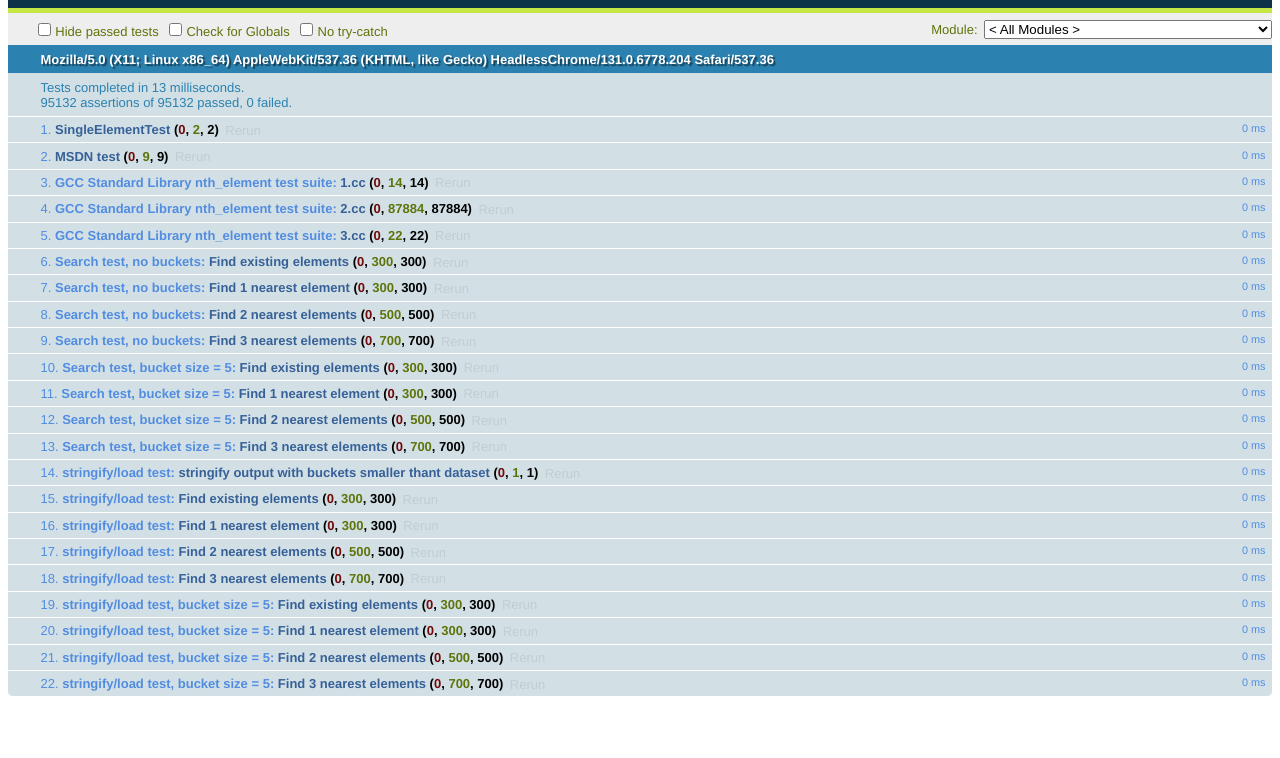
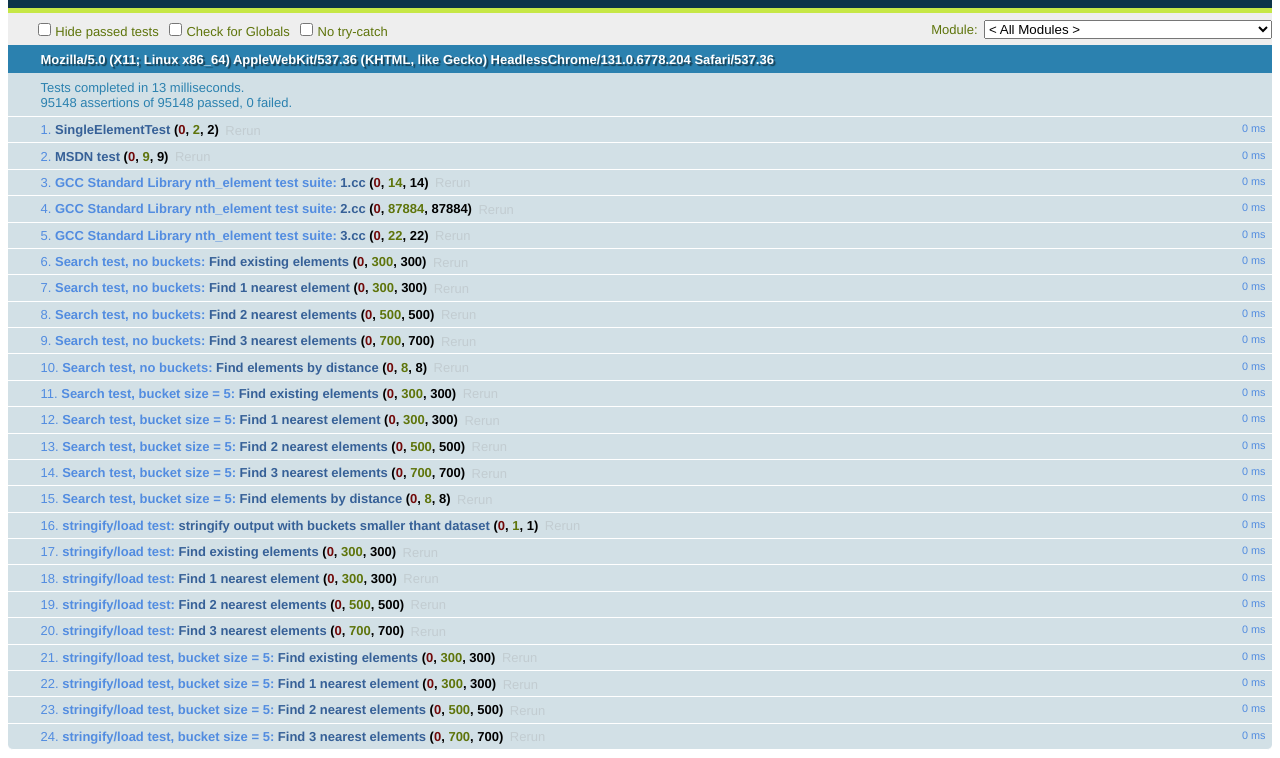
Before and after one commit to fpirsch/vptree.js, a plain HTML site: page test/test.html in a window 1280 px wide. Shown: the part 48-806 px from the top of the page. Drawn offline with Linux system fonts and the light colour scheme.

Commit message:
Add "search within distance" feature

```diff
--- a/src/intro.js
+++ b/src/intro.js
@@ -1,4 +1,6 @@
-"use strict";
+
+/* jshint node: true */
+/* global define */
 
 //https://github.com/umdjs/umd/blob/master/commonjsStrictGlobal.js
 (function (root, factory) {
@@ -15,3 +17,4 @@
         factory(root.VPTreeFactory = {});
     }
 }(this, function (exports) {
+    "use strict";
--- a/src/vptree-constructor.js
+++ b/src/vptree-constructor.js
@@ -24,4 +24,4 @@
 
 	exports.load = function(S, distance, tree) {
 		return new VPTree(S, distance, tree);
-	}
+	};
--- a/test/test.html
+++ b/test/test.html
@@ -29,12 +29,14 @@
 	test("Find 1 nearest element", searchTest.searchNearestOne);
 	test("Find 2 nearest elements", searchTest.searchNearestTwo);
 	test("Find 3 nearest elements", searchTest.searchNearestThree);
+	test("Find elements by distance", searchTest.searchByDistance);
 
 	module("Search test, bucket size = 5");
 	test("Find existing elements", searchTest.searchElementsB);
 	test("Find 1 nearest element", searchTest.searchNearestOneB);
 	test("Find 2 nearest elements", searchTest.searchNearestTwoB);
 	test("Find 3 nearest elements", searchTest.searchNearestThreeB);
+	test("Find elements by distance", searchTest.searchByDistanceB);
 
 	module("stringify/load test");
 	test("stringify output with buckets smaller thant dataset", searchTest.stringifyTest);
--- a/test/vptree-test.js
+++ b/test/vptree-test.js
@@ -1,9 +1,11 @@
-/*╔═════════════════════════════════════════════════════════════════════════════════════════════════════════╗
- *║                                                                                                         ║
- *║      VPTree test-suite.                                                                                 ║
- *║                                                                                                         ║
- *╚═════════════════════════════════════════════════════════════════════════════════════════════════════════╝
+/*╔═════════════════════════════════════════════════════════════════════╗
+ *║                                                                     ║
+ *║      VPTree test-suite.                                             ║
+ *║                                                                     ║
+ *╚═════════════════════════════════════════════════════════════════════╝
  */
+/* global VPTreeFactory */
+/* jshint browser: true, qunit: true */
 
 (function() {
 	var gridSize = 10,
@@ -49,8 +51,10 @@
 
 		// VPTreeFactory.load
 		var stringified, stringifiedb;
-		eval('stringified = '+vptree.stringify());
+        /* jshint evil: true */
+		eval('stringified = '+vptree.stringify());    // not valid JSON (no quotes to save space)
 		eval('stringifiedb = '+vptreeb.stringify());
+        /* jshint evil: false */
 		vptree2 = VPTreeFactory.load(S, EUCLIDEAN2, stringified);
 		vptreeb2 = VPTreeFactory.load(S, EUCLIDEAN2, stringifiedb);
 	}
@@ -72,7 +76,6 @@
 
 	// Search the nearest element to one that is known not to be present in the set.
 	function searchNearestOne(vptree) {
-		var result;
 		for(var i = 0, n = S.length; i < n; i++) {
 			var point = S[i],
 				x = point[0],
@@ -163,6 +166,19 @@
 		}
 	}
 
+    function searchByDistance(vptree) {
+        var result = vptree.search([1.1, 0.9], Infinity, 2);
+        equal(result.length, 10);
+        equal(result[0].i, 11);
+        equal(result[9].i, 31);
+        result = vptree.search([5.4, 3.2], Infinity, 1);
+        equal(result.length, 4);
+        equal(result[0].i, 53);
+        equal(result[1].i, 63);
+        equal(result[2].i, 54);
+        equal(result[3].i, 64);
+    }
+
 	// Tests that stringify() output is correct for small buckets.
 	// Which is totally useless. But should work all the same.
 	function stringifyTest() {
@@ -180,12 +196,14 @@
 		searchNearestOne: function() { searchNearestOne(vptree); },
 		searchNearestTwo: function() { searchNearestTwo(vptree); },
 		searchNearestThree: function() { searchNearestThree(vptree); },
+        searchByDistance: function() { searchByDistance(vptree); },
 
 		// Initially built vptree, buckets of 5 elements
 		searchElementsB: function() { searchElements(vptreeb); },
 		searchNearestOneB: function() { searchNearestOne(vptreeb); },
 		searchNearestTwoB: function() { searchNearestTwo(vptreeb); },
 		searchNearestThreeB: function() { searchNearestThree(vptreeb); },
+        searchByDistanceB: function() { searchByDistance(vptreeb); },
 
 		// Stringify
 		stringifyTest: stringifyTest,
@@ -201,5 +219,5 @@
 		searchNearestOneBS: function() { searchNearestOne(vptreeb2); },
 		searchNearestTwoBS: function() { searchNearestTwo(vptreeb2); },
 		searchNearestThreeBS: function() { searchNearestThree(vptreeb2); }
-	}
+	};
 }());
--- a/vptree.js
+++ b/vptree.js
@@ -1,16 +1,18 @@
 /*╔═════════════════════════════════════════════════════════════════════════════════════════════════════════╗
  *║                                                                                                         ║
- *║      vptree.js v0.1.1                                                                                   ║
+ *║      vptree.js v0.2                                                                                   ║
  *║      https://github.com/fpirsch/vptree.js                                                               ║
  *║                                                                                                         ║
  *║      A javascript implementation of the Vantage-Point Tree algorithm                                    ║
  *║      ISC license (http://opensource.org/licenses/ISC). François Pirsch. 2013.                           ║
  *║                                                                                                         ║
- *║      Date: 2013-09-21T20:03Z                                                                            ║
+ *║      Date: 2015-06-13T12:28Z                                                                            ║
  *║                                                                                                         ║
  *╚═════════════════════════════════════════════════════════════════════════════════════════════════════════╝
  */
-"use strict";
+
+/* jshint node: true */
+/* global define */
 
 //https://github.com/umdjs/umd/blob/master/commonjsStrictGlobal.js
 (function (root, factory) {
@@ -27,6 +29,8 @@
         factory(root.VPTreeFactory = {});
     }
 }(this, function (exports) {
+    "use strict";
+    /* global VPTree, exports */
 
 	/*───────────────────────────────────────────────────────────────────────────┐
 	 │   Selection/partition algorithm                                           │
@@ -56,9 +60,9 @@
 	// according to comparator comp.
 	function medianOf3(list, a, b, c, comp) {
 		var A = list[a], B = list[b], C = list[c];
-		return comp (A, B)
-			? comp (B, C) ? b : comp (A, C) ? c : a
-			: comp (A, C) ? a : comp (B, C) ? c : b;
+		return comp (A, B) ?
+            comp (B, C) ? b : comp (A, C) ? c : a :
+			comp (A, C) ? a : comp (B, C) ? c : b;
 	}
 
 	/**
@@ -121,7 +125,7 @@
 		return Math.floor(Math.random() * list.length);
 	}
 
-	var distanceComparator = function(a, b) { return a.dist < b.dist; }
+	var distanceComparator = function(a, b) { return a.dist < b.dist; };
 
 	/**
 	 * Builds and returns a vp-tree from the list S.
@@ -137,7 +141,7 @@
 				i: i
 				//hist: []		// unused (yet)
 			};
-		};
+		}
 
 		var tree = recurseVPTree(S, list, distance, nb);
 		return new VPTree(S, distance, tree);
@@ -145,12 +149,13 @@
 
 	function recurseVPTree(S, list, distance, nb) {
 		if(list.length === 0) return null;
+        var i;
 
 		// Is this a leaf node ?
 		var listLength = list.length;
 		if(nb > 0 && listLength <= nb) {
 			var bucket = [];
-			for(var i = 0; i < listLength; i++) {
+			for(i = 0; i < listLength; i++) {
 				bucket[i] = list[i].i;
 			}
 			return bucket;
@@ -171,9 +176,8 @@
 		var vp = S[node.i],
 			dmin = Infinity,
 			dmax = 0,
-			item,
-			dist;
-		for(var i = 0, n = listLength; i < n; i++) {
+			item, dist, n;
+		for(i = 0, n = listLength; i < n; i++) {
 			item = list[i];
 			dist = distance(vp, S[item.i]);
 			item.dist = dist;
@@ -202,6 +206,7 @@
 	 *  JSON without the null nodes and the quotes around object keys, to save space.
 	 */
 	function stringify(root) {
+        /* jshint validthis: true */
 		var stack = [root || this.tree], s = '';
 		while(stack.length) {
 			var node = stack.pop();
@@ -298,7 +303,7 @@
 						contents.length--;
 					}
 				}
-				return contents.length === size ? contents[contents.length-1].priority : Infinity;
+				return contents.length === size ? contents[contents.length-1].priority : undefined;
 			},
 
 			list: function() {
@@ -307,7 +312,7 @@
 		};
 
 		return api;
-	};
+	}
 
 
 	/*───────────────────────────────────────────────────────────────────────────┐
@@ -315,17 +320,18 @@
 	 └───────────────────────────────────────────────────────────────────────────*/
 
 	/**
-	 * @param {Object} q query : any object the distance function can be applied to.
-	 * @param {number} n number of nearest neighbors to find (default = 1)
+	 * @param {object} q - query : any object the distance function can be applied to.
+	 * @param {number} [n=1] - number of nearest neighbors to find
+	 * @param {number} [τ=∞] - maximum distance from element q
 	 *
-	 * @return {Array<Object>} list of search results, ordered by increasing distance to the query object.
+	 * @return {Array<object>} list of search results, ordered by increasing distance to the query object.
 	 *						Each result has a property i which is the index of the element in S, and d which
 	 *						is its distance to the query object.
 	 */
-	function searchVPTree(q, n) {
-		n = n || 1;
-		var W = new PriorityQueue(n),
-			τ = Infinity,
+	function searchVPTree(q, n, τ) {
+        /* jshint validthis: true */
+		τ = τ || Infinity;
+		var W = new PriorityQueue(n || 1),
 			S = this.S,
 			distance = this.distance,
 			comparisons = 0;
@@ -341,7 +347,7 @@
 						element = S[elementID],
 						elementDist = distance(q, element);
 					if(elementDist < τ) {
-						τ = W.insert(elementID, elementDist);
+						τ = W.insert(elementID, elementDist) || τ;
 					}
 				}
 				return;
@@ -356,7 +362,7 @@
 
 			// This vantage-point is close enough to q.
 			if(dist < τ) {
-				τ = W.insert(id, dist);
+				τ = W.insert(id, dist) || τ;
 			}
 
 			// The order of exploration is determined by comparison with μ.
@@ -406,5 +412,5 @@
 
 	exports.load = function(S, distance, tree) {
 		return new VPTree(S, distance, tree);
-	}
+	};
 }));
```
Also changed, not shown: src/vptree-build.js (+11 -9 lines), src/vptree-search.js (+12 -11 lines), README.md, vptree.min.js, 1 other file.
